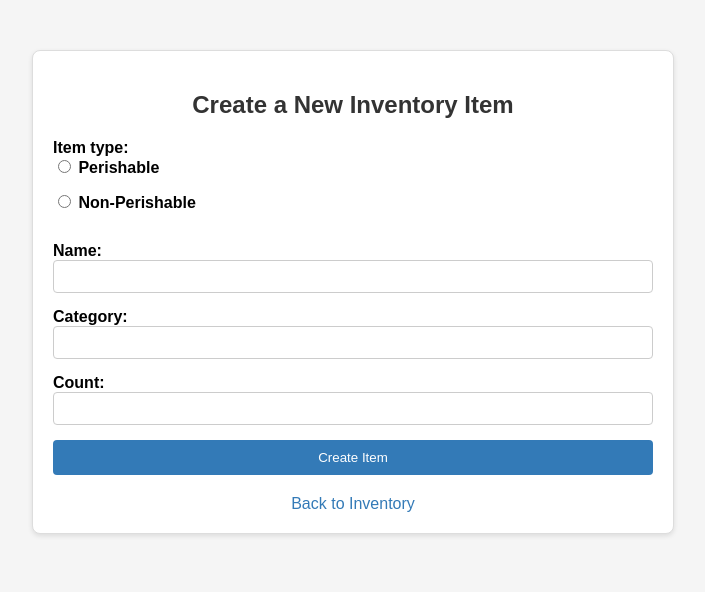
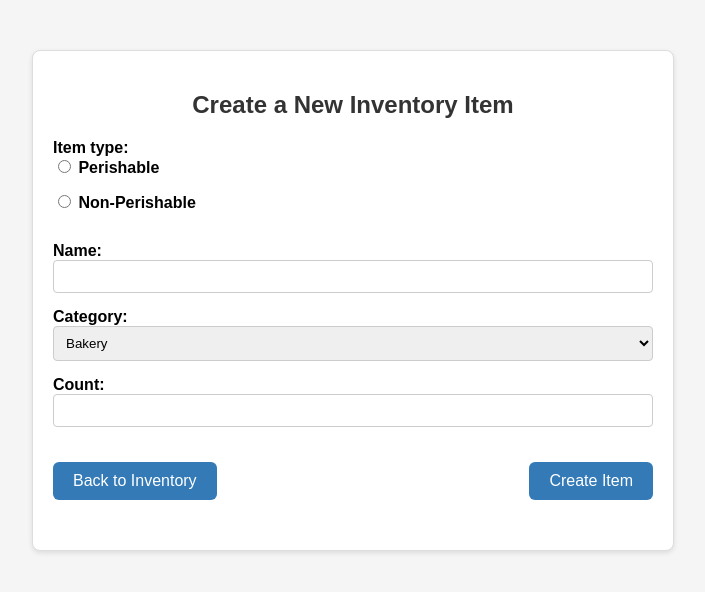
Before and after one commit to tbergdahl/InventoryManagement, a Django app: page /inventory/create/ in a window 1280 px wide. Shown: the top 592 px of the page, without its empty margins (287-992 px from the left). Run offline with Django 4.2, Linux system fonts and the light colour scheme.

Commit message:
Added back buttons for navigation and updated entry & display forms

```diff
--- a/apps/inventory/forms.py
+++ b/apps/inventory/forms.py
@@ -5,10 +5,21 @@ ITEM_TYPE_CHOICES = (
     ('non-perishable', 'Non-Perishable'),
 )
 
+CATEGORY_CHOICES = (
+    ('bakery', 'Bakery'),
+    ('beverages', 'Beverages'),
+    ('canned', 'Canned Goods'),
+    ('dairy', 'Dairy'),
+    ('fresh', 'Fresh Produce'),
+    ('frozen', 'Frozen Foods'),
+    ('snacks', 'Snacks'),
+    ('supplies', 'Supplies'),
+)
+
 class InventoryItemForm(forms.Form):
     item_type = forms.ChoiceField(choices=ITEM_TYPE_CHOICES, widget=forms.RadioSelect)
     name = forms.CharField(max_length=100)
-    category = forms.CharField(max_length=100)
+    category = forms.ChoiceField(choices=CATEGORY_CHOICES)
     count = forms.IntegerField(min_value=0)
     expiry_date = forms.DateField(
         required=False,
--- a/apps/inventory/static/css/create_inventory_item.css
+++ b/apps/inventory/static/css/create_inventory_item.css
@@ -47,6 +47,7 @@ select {
     box-sizing: border-box;
 }
 
+/* Generic button styling */
 button {
     padding: 10px;
     background-color: #337ab7;
@@ -61,10 +62,47 @@ button:hover {
     background-color: #286090;
 }
 
+/* Generic link styling */
 a {
-    display: block;
-    text-align: center;
-    margin-top: 20px;
     text-decoration: none;
     color: #337ab7;
 }
+
+/* Button row container */
+.button-row {
+    display: flex;
+    justify-content: space-between;
+    align-items: center;
+    margin-top: 20px;
+}
+
+/* Back button styling */
+.back-button-wrapper a {
+    display: inline-block;
+    background-color: #337ab7;
+    color: white;
+    padding: 10px 20px;
+    border-radius: 6px;
+    font-size: 16px;
+    transition: background-color 0.3s ease;
+}
+
+.back-button-wrapper a:hover {
+    background-color: #286090;
+}
+
+/* Create button styling (for the create button) */
+.create-button-wrapper button {
+    padding: 10px 20px;
+    background-color: #337ab7;
+    color: white;
+    border: none;
+    border-radius: 6px;
+    cursor: pointer;
+    font-size: 16px;
+    transition: background-color 0.3s ease;
+}
+
+.create-button-wrapper button:hover {
+    background-color: #286090;
+}
--- a/apps/inventory/templates/create_inventory_item.html
+++ b/apps/inventory/templates/create_inventory_item.html
@@ -39,9 +39,16 @@
             <p>{{ form.expiry_date.help_text }}</p>
         </div>
 
-        <button type="submit">Create Item</button>
+        <!-- Button row for back and submit button CSS -->
+        <div class="button-row">
+            <div class="back-button-wrapper">
+                <a href="{% url 'inventory_home' %}">Back to Inventory</a>
+            </div>
+            <div class="create-button-wrapper">
+                <button type="submit">Create Item</button>
+            </div>
+        </div>
     </form>
-    <a href="{% url 'inventory_home' %}">Back to Inventory</a>
 </div>
 
 <!-- JavaScript to toggle the expiry field if user selects perishable -->
--- a/apps/inventory/views.py
+++ b/apps/inventory/views.py
@@ -5,9 +5,10 @@ from .models import PerishableInventoryItem, NonPerishableInventoryItem, Invento
 
 # 'load' function
 def inventory_main_page(request):
-    # Retrieve all items regardless of type
-    items = InventoryItem.objects.all()
+    # Order items with the most recent id first
+    items = InventoryItem.objects.all().order_by('-id')
     return render(request, 'inventory_home.html', {'is_admin': request.user.isAdmin(), 'items': items})
+
 
 def create_inventory_item(request):
     if request.method == 'POST':
```
Also changed, not shown: apps/inventory/static/css/inventory_home.css (+46 -0 lines), apps/inventory/templates/inventory_home.html (+8 -1 lines), db.sqlite3.
